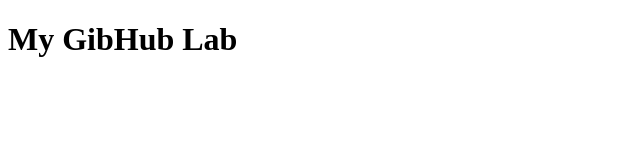
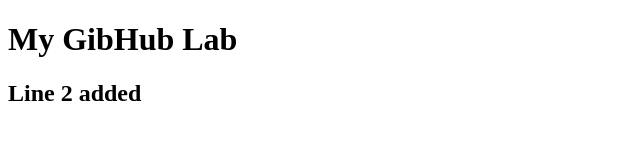
Before and after one commit to RohailShakeel/GitLab, a plain HTML site: page index.html in a window 1280 px wide. Shown: the whole page, without its empty margins (0-640 px from the left). Drawn offline with Linux system fonts and the light colour scheme.

Commit message:
modified index.html

```diff
--- a/index.html
+++ b/index.html
@@ -7,5 +7,7 @@
     </head>
     <body>
         <h1>My GibHub Lab</h1>
+        <h2>Line 2 added</h2>
+
     </body>
 </html>
```
